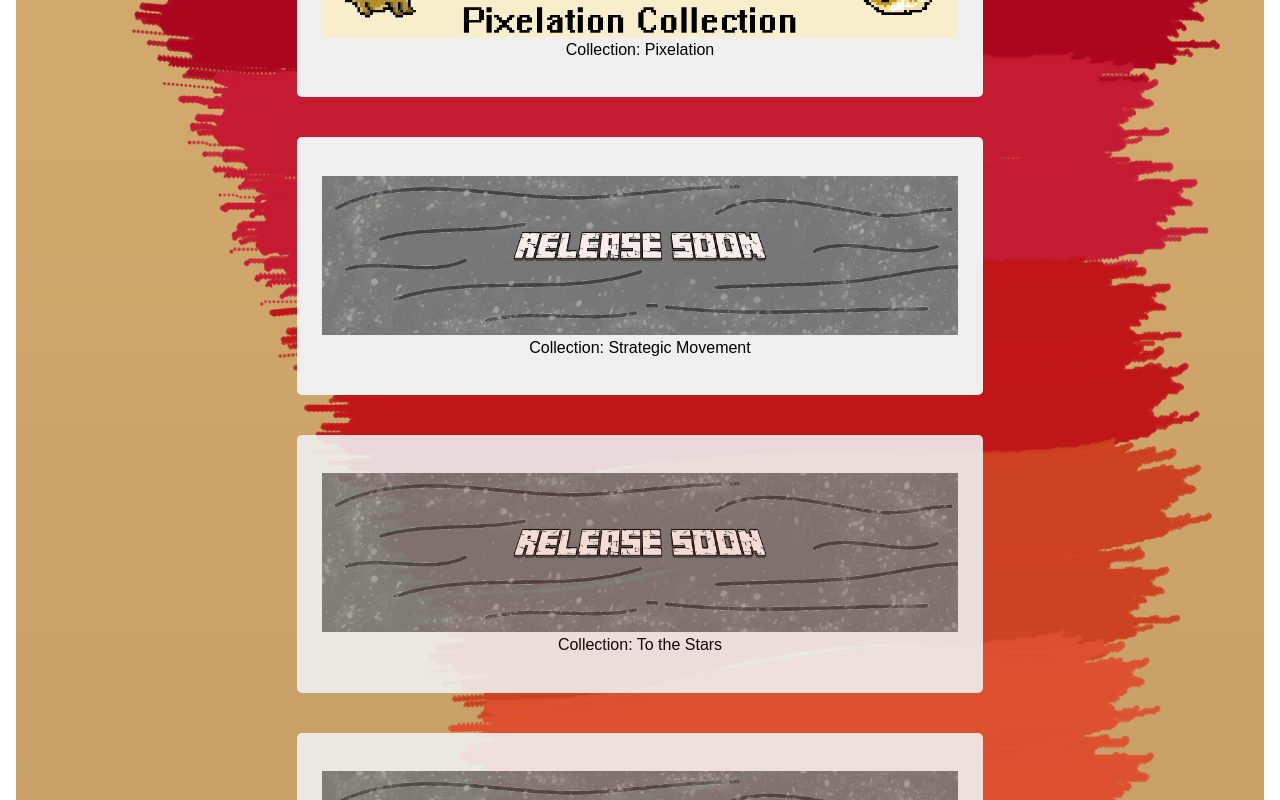
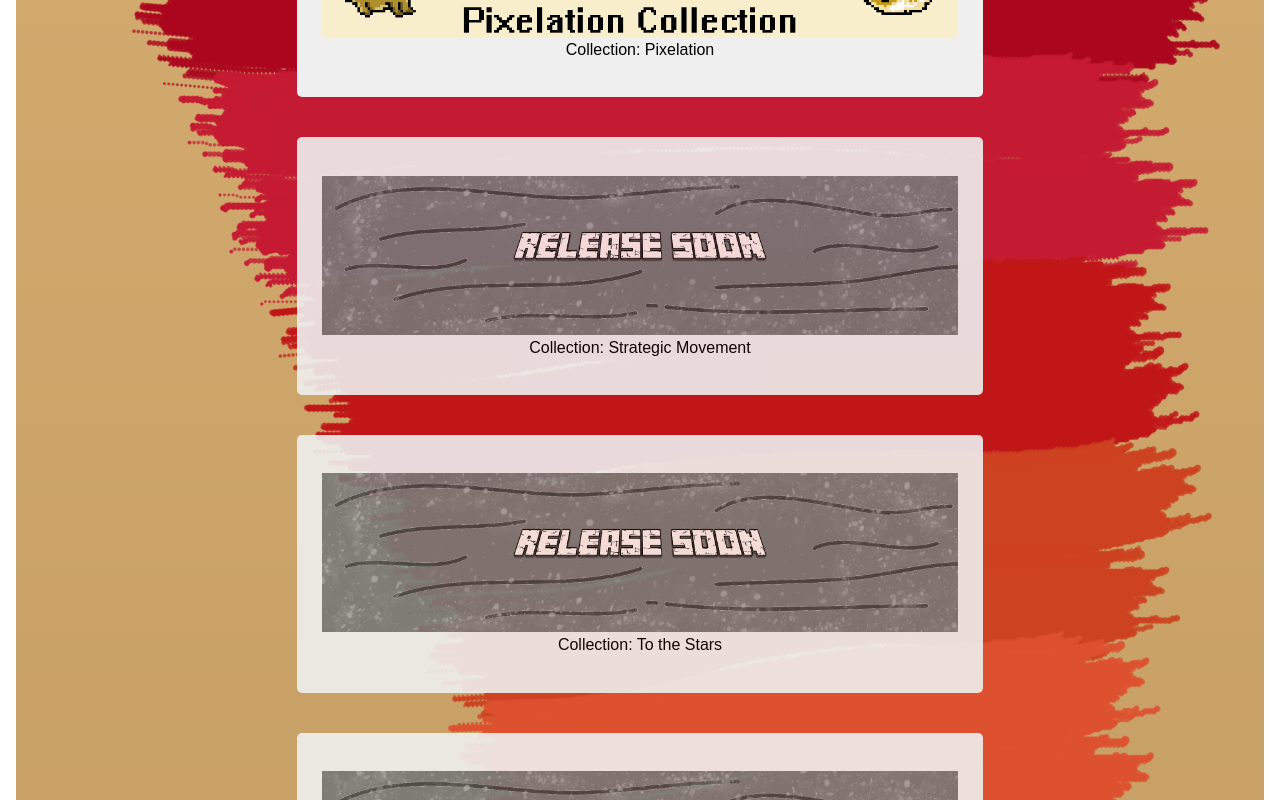
Before and after one commit to MaxiRh/Shibaventures, a SvelteKit app: page / in a window 1280 px wide. Shown: the part 3460-4260 px from the top of the page. Built offline with nearby package versions, Linux system fonts and the light colour scheme.

Commit message:
updated progress counts

```diff
--- a/src/CollectionButton.svelte
+++ b/src/CollectionButton.svelte
@@ -18,7 +18,7 @@ let buttonSoonText = "Release soon";
   <div class="spacer"/>
 
   <div class="buttons">
-    <button style="opacity: 1">
+    <button style="opacity: 0.9">
       <img src={soonImage} alt='Strategic Movement(Soon)' />
       Collection: Strategic Movement
     </button>
--- a/src/ProgressArea.svelte
+++ b/src/ProgressArea.svelte
@@ -21,9 +21,9 @@
         </button>
         {#if showProgressBars}
             <div class="spacer"/>
-            <ProgressBar progress={38} description="Pixelation Collection:" text="This collection is almost done." maxAmount={42} date="January 2023"/>
+            <ProgressBar progress={45} description="Pixelation Collection:" text="This collection is almost done." maxAmount={50} date="January 2023"/>
             <div class="spacer"/>
-            <ProgressBar progress={4} description="Strategic Movement:" text="This collection just got started" maxAmount={36} date="Mid February 2023"/>
+            <ProgressBar progress={9} description="Strategic Movement:" text="This collection just got started" maxAmount={36} date="Mid February 2023"/>
             <div class="spacer"/>
             <ProgressBar progress={0} description="To the Stars:" text="" date="Mid March 2023"/>
             <div class="spacer"/>
```
